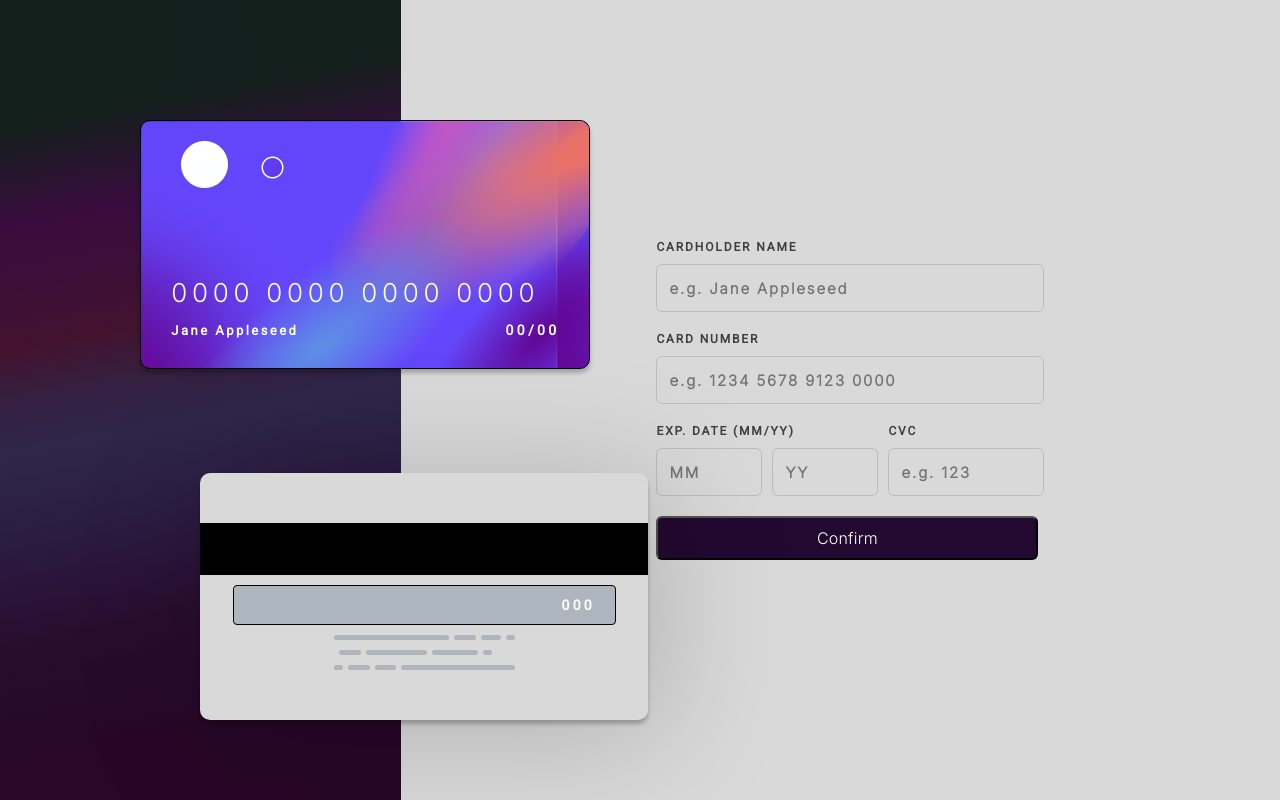
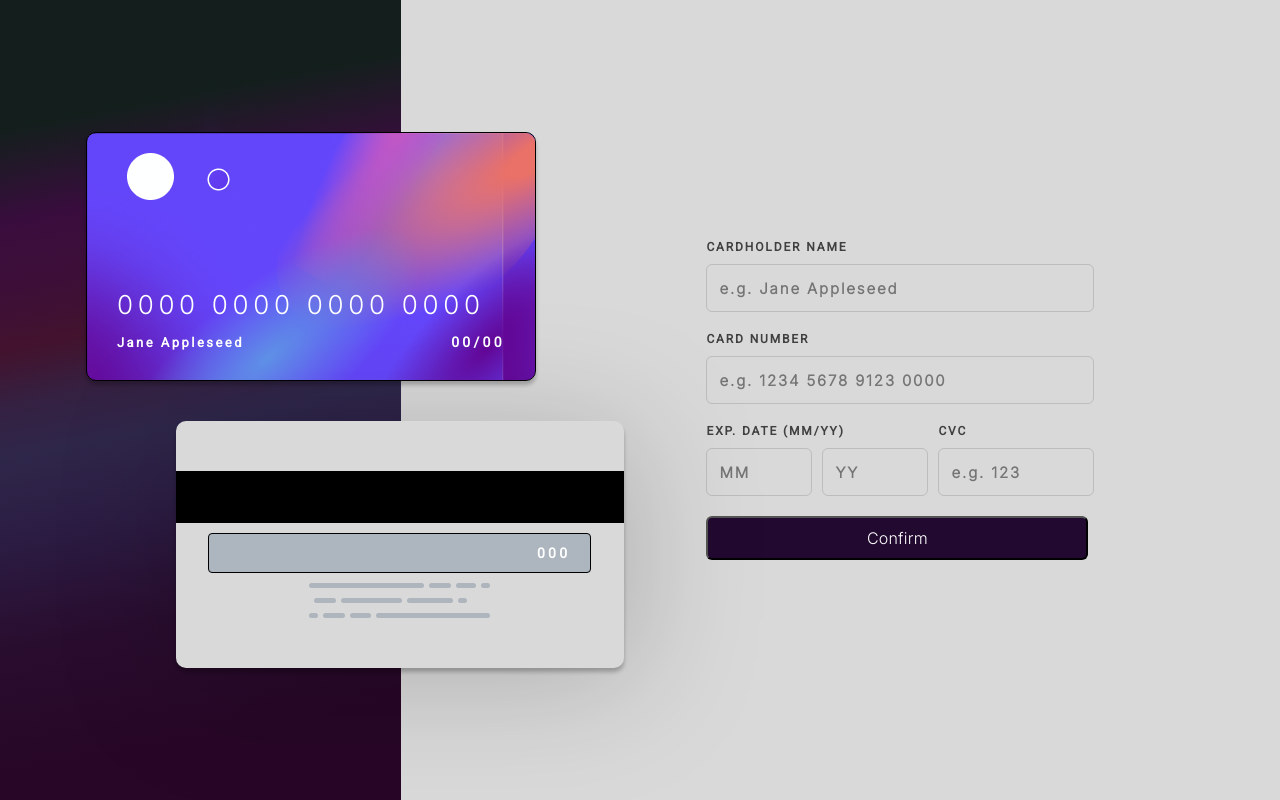
Before and after one commit to 2023PHOENIX/Credit-Card-Generator, a React (Vite) app: page / in a window 1280 px wide. Built offline with nearby package versions, Linux system fonts and the light colour scheme; a web font is replaced by a local one.

Commit message:
added toastify feature | updated card front | back css |

```diff
--- a/package.json
+++ b/package.json
@@ -11,7 +11,8 @@
   },
   "dependencies": {
     "react": "^18.2.0",
-    "react-dom": "^18.2.0"
+    "react-dom": "^18.2.0",
+    "react-toastify": "^9.1.3"
   },
   "devDependencies": {
     "@types/react": "^18.2.23",
--- a/src/App.css
+++ b/src/App.css
@@ -61,6 +61,7 @@
     font-weight: 600;
     line-height: normal;
     letter-spacing: 1.875px;
+    margin-left: 100px;
 }
 
 .input-area input {
@@ -147,7 +148,7 @@ input::-webkit-inner-spin-button {
     background-image: url("/src/assets/images/Rectangle27.png");
     position: relative;
     overflow: hidden;
-
+    margin-left: 30%;
     border-radius: 10px;
     border: 1px solid #000;
     box-shadow: 0px 4px 4px 0px rgba(0, 0, 0, 0.25);
@@ -297,6 +298,7 @@ input::-webkit-inner-spin-button {
     background: #D9D9D9;
     fill: linear-gradient(107deg, #FFF 0%, #D9D9D9 103.94%);
     filter: drop-shadow(10px 11px 62px rgba(0, 0, 0, 0.19));
+    margin-left: 50%;
 }
 
 .black-strip {
@@ -461,3 +463,13 @@ input::-webkit-inner-spin-button {
     font-weight: 400;
     line-height: normal;
 }
+
+
+
+
+.sticky-card{
+    position : fixed;
+    display: flex;
+    flex-direction: column;
+    gap : 40px;
+}
--- a/src/App.jsx
+++ b/src/App.jsx
@@ -3,7 +3,7 @@ import CreditCardFront from "./Components/CreditCardFront.jsx";
 import CreditCardBack from "./Components/CreditCardBack.jsx";
 import CreditCardForm from "./Components/CreditCardForm.jsx";
 import {useState} from "react";
-
+import {ToastContainer} from "react-toastify";
 
 
 function App() {
@@ -23,13 +23,18 @@ function App() {
                 <div className="left-side">
                     <div className='credit-info-front'>
 
+
+                    </div>
+                    <div className='credit-info-back'>
+
+
+                    </div>
+
+                    <div className='sticky-card'>
                         <CreditCardFront cardNumber={cardDetails.card_number}
                                          cardUser={cardDetails.card_username}
                                          cardExpiry={cardDetails.card_expiry}
                         />
-                    </div>
-                    <div className='credit-info-back'>
-
                         <CreditCardBack cardCvcCode={card_cvc}/>
                     </div>
                 </div>
@@ -42,7 +47,7 @@ function App() {
                     />
                 </div>
 
-
+                <ToastContainer/>
             </div>
 
         </>
--- a/src/Components/CreditCardForm.jsx
+++ b/src/Components/CreditCardForm.jsx
@@ -1,7 +1,10 @@
 import React, {useEffect, useState} from 'react';
+// 1233445677891123
+// rendered using prop drilling.
 
+import {ToastContainer, toast} from 'react-toastify';
+import 'react-toastify/dist/ReactToastify.css';
 
-// rendered using prop drilling.
 
 function CreditCardForm(props) {
     const [userInput, setUserInput] = useState({
@@ -56,7 +59,22 @@ function CreditCardForm(props) {
     const handleSubmit = (e) => {
 
         e.preventDefault();
-        if (errorChecks()) {
+        const notify = () => {
+
+            toast.success('Credit Card Successfully updated! 👍', {
+                position: "top-right",
+                autoClose: 5000,
+                hideProgressBar: false,
+                closeOnClick: true,
+                pauseOnHover: true,
+                draggable: true,
+                progress: undefined,
+                theme: "light",
+
+            });
+        };
+        const noErr = errorChecks();
+        if (noErr) {
             const expiry = `${userInput.expiryMonth}/${userInput.expiryYear.substring(2)}`
             setCardDetails({
                 card_number: userInput.cardNumber,
@@ -64,6 +82,7 @@ function CreditCardForm(props) {
                 card_username: userInput.firstName,
                 card_expiry: expiry
             });
+            notify();
 
 
         }
@@ -101,7 +120,6 @@ function CreditCardForm(props) {
                     {err.cvcCode && <div className='error'>{err.cvcCode}</div>}
                 </div>
             </div>
-
             <button type='submit' onClick={handleSubmit} className='button-submit'>Confirm</button>
         </div>
     );
--- a/src/Components/CreditCardFront.jsx
+++ b/src/Components/CreditCardFront.jsx
@@ -6,11 +6,14 @@ import ellipse5 from "../assets/images/Ellipse5.png";
 import ellipse6 from "../assets/images/Ellipse6.png";
 
 
+
 // TODO: Fix the color blur part
 function CreditCardFront(props) {
     // 1233445677891123
 
-    const {cardNumber,cardUser,cardExpiry} = props;
+
+
+    const {cardNumber, cardUser, cardExpiry} = props;
     return (
 
         <div className="credit-front">
```
Also changed, not shown: 1 other file (tests, documents, lock files or other folders).
